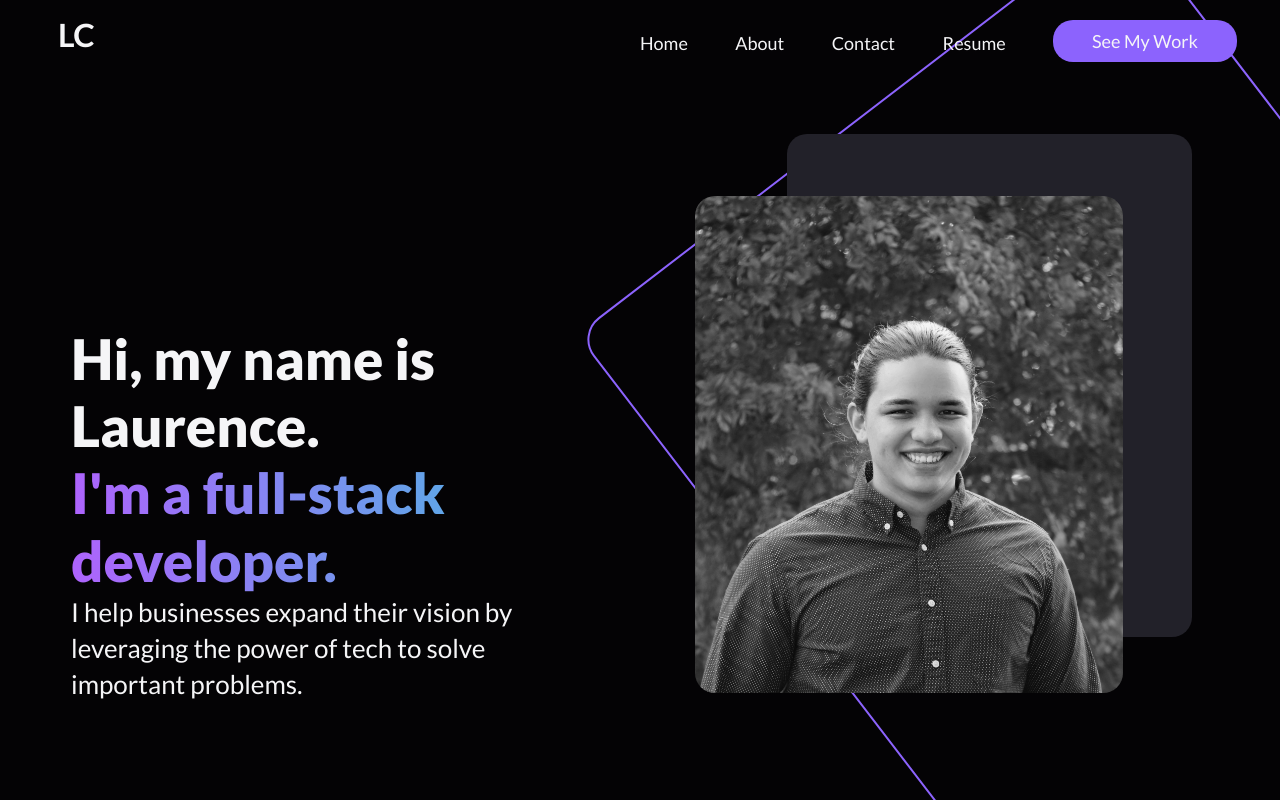
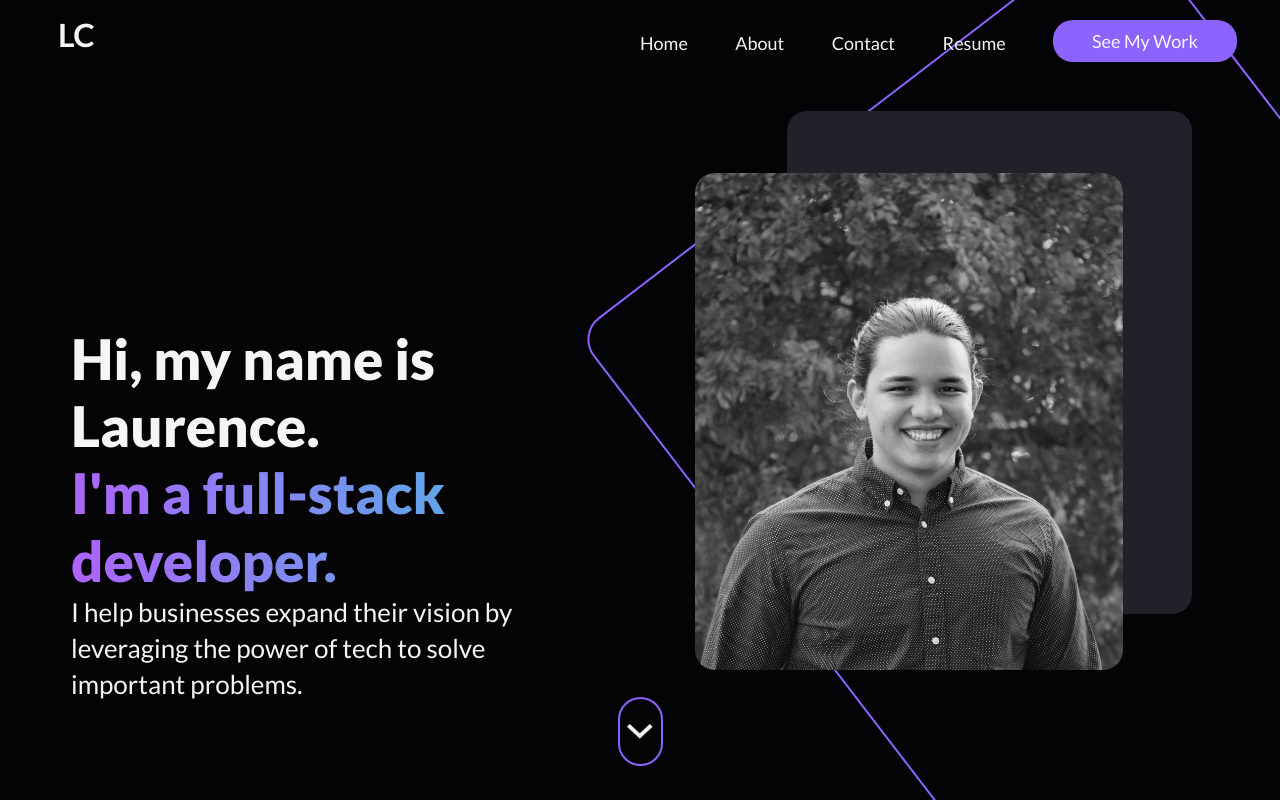
Before and after one commit to laurencecasta/Laurence-Castaneda-Portfolio, a React (Create React App) app: page / in a window 1280 px wide. Shown: the top 800 px of the page. Built offline with nearby package versions, Linux system fonts and the light colour scheme.

Commit message:
add scroll indicator and style

```diff
--- a/src/components/Hero/Hero.js
+++ b/src/components/Hero/Hero.js
@@ -3,9 +3,29 @@ import React from 'react'
 import './styles.css'
 
 import heroImg from './portfolio-hero.jpg'
+import downArrow from './downArrow.png'
 
 function Hero() {
+  const heroImgStyle = {
+    width: '428px',
+    height: '497px',
+    'border-radius': '20px',
+    'margin-top': '-441px',
+    position: 'relative',
+    right: '92px',
+  }
+
+  const downArrowStyle = {
+    width: '25.56px',
+    height: '15.56px',
+    right: '0px',
+    display: 'block',
+    margin: 'auto',
+    'margin-top': '25px',
+  }
+
   return (
+    <div>
       <section>
         <div className='text'>
           <h1>Hi, my name is Laurence.</h1>
@@ -14,9 +34,13 @@ function Hero() {
         </div>
         <div className='image'>
           <div className='rectangle'></div>
-        <img src={heroImg} alt='Hero Portrait'></img>
+          <img style={ heroImgStyle } src={heroImg} alt='Hero Portrait'></img>
         </div>
       </section>
+      <div className='down-arrow-container'>
+        <img style={downArrowStyle} src={downArrow} alt='arrow pointing down'></img>
+      </div>
+    </div>
   )
 }
 
--- a/src/components/Hero/styles.css
+++ b/src/components/Hero/styles.css
@@ -38,17 +38,26 @@ p {
   height: 503px;
   background: #222129;
   border-radius: 20px;
-  margin-top: 48px;
+  margin-top: 25px;
   margin-right: 88px;
 }
 
-img {
-  width: 428px;
-  height: 497px;
-  border-radius: 20px;
-  margin-top: -441px;
-  position: relative;
-  right: 92px;
+.down-arrow-container {
+  width: 41px;
+  height: 65px;
+  border: 2px solid #8C63FD;
+  border-radius: 25px;
+  margin: auto;
+  animation: 1.5s arrow infinite ease;
+}
+
+@keyframes arrow {
+  0%, 100% {
+    margin-top: -58px;
+  }
+  50% {
+    margin-top: -37px;
+  }
 }
 
 @media screen and (max-width: 1130px) {
--- a/src/components/NavBar/styles.css
+++ b/src/components/NavBar/styles.css
@@ -24,6 +24,10 @@ nav a {
   line-height: 86px;
 }
 
+nav a:hover {
+  color: #b7b7d1;
+}
+
 nav .work-link {
   height: 22px;
   line-height: 22px;
```
Also changed, not shown: src/components/Hero/downArrow.png (added). Lines whose indentation alone changed are shown as unchanged.
